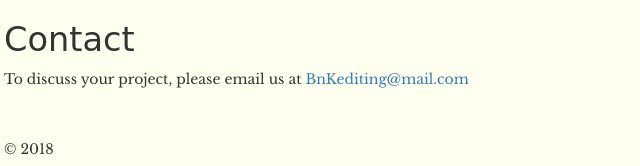
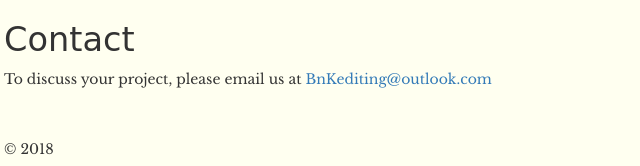
Before and after one commit to mblake/editing, a plain HTML site: page index.html in a window 1280 px wide. Shown: the part 1516-1682 px from the top of the page, 66-706 px from the left. Drawn offline with nearby package versions, Linux system fonts and the light colour scheme; a web font is replaced by a local one.

Commit message:
Update email

```diff
--- a/index.html
+++ b/index.html
@@ -126,7 +126,7 @@
       <div class="row marketing" id="contact">
         <div class="col-lg-12">
           <h3>Contact</h3>
-          <p> To discuss your project, please email us at <a href="mailto:bnkediting@mail.com?subject=Inquiry">BnKediting@mail.com</a></p>
+          <p> To discuss your project, please email us at <a href="mailto:bnkediting@outlook.com?subject=Inquiry">BnKediting@outlook.com</a></p>
         </div>
 
       </div>
```
